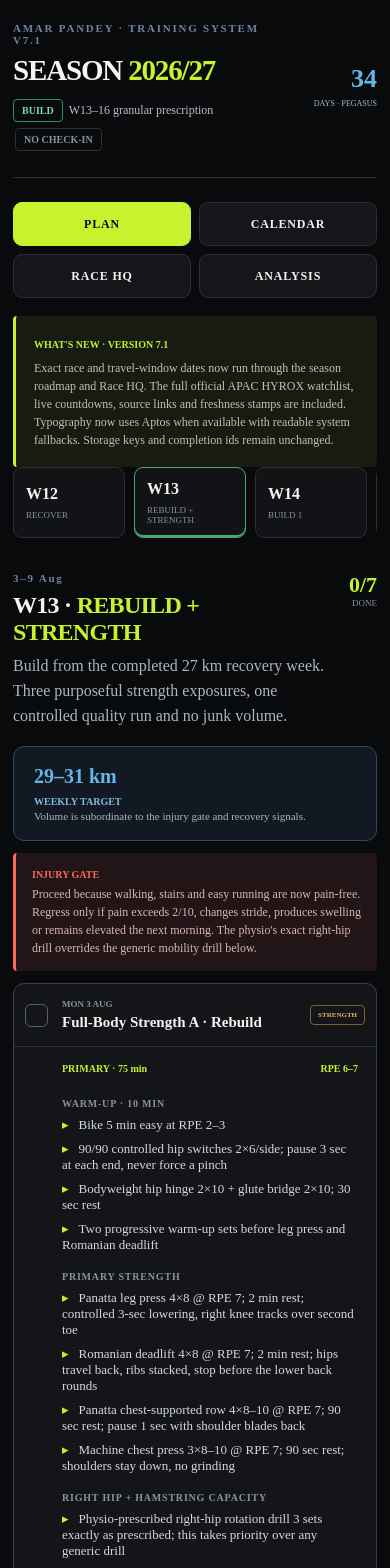
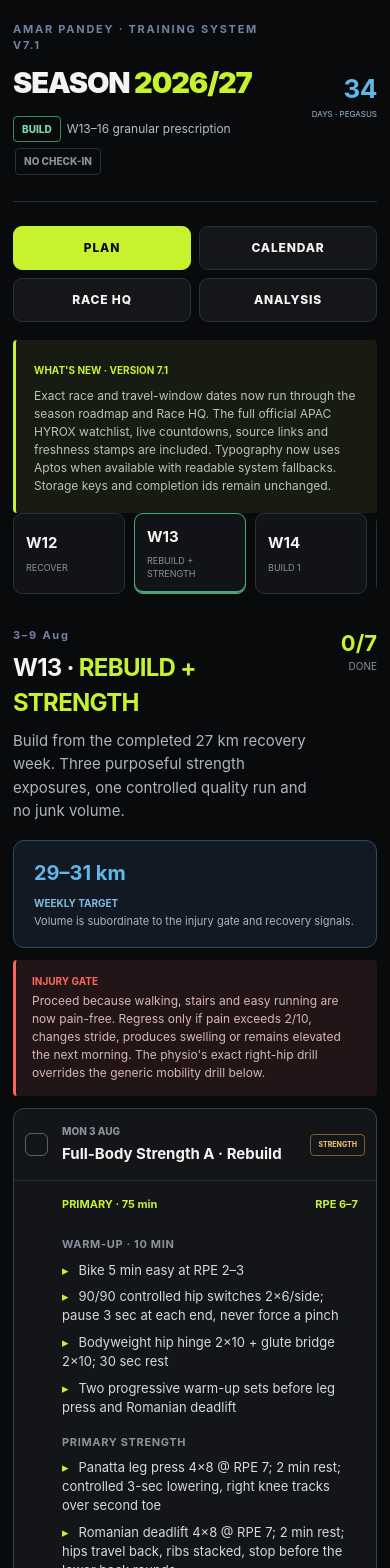
Before and after one commit to starboy1909/ap-race-training-hq-public, a React (Vite) app: page / in a window 390 px wide. Shown: the top 1568 px of the page. Built offline with nearby package versions, Linux system fonts and the light colour scheme.

Commit message:
Use Aptos-first readable typography and mobile race layout

```diff
--- a/src/styles.css
+++ b/src/styles.css
@@ -10,6 +10,8 @@
   --yellow: #ece500;
   --red: #ff665a;
   --green: #72d59a;
+  --font-body: Aptos, "Aptos Display", -apple-system, BlinkMacSystemFont, "Segoe UI", Arial, Helvetica, sans-serif;
+  --font-label: Aptos, "Aptos Display", -apple-system, BlinkMacSystemFont, "Segoe UI", Arial, Helvetica, sans-serif;
 }
 
 * { box-sizing: border-box; }
@@ -18,7 +20,10 @@ body {
   margin: 0;
   background: var(--bg);
   color: var(--text);
-  font-family: var(--font-geist-sans), Arial, sans-serif;
+  font-family: var(--font-body);
+  font-size: 15px;
+  line-height: 1.45;
+  text-rendering: optimizeLegibility;
 }
 button, input { font: inherit; }
 button { color: inherit; }
@@ -39,7 +44,7 @@ button { color: inherit; }
 .eyebrow, .section-kicker {
   margin: 0 0 8px;
   color: #7182a2;
-  font-family: var(--font-geist-mono), monospace;
+  font-family: var(--font-label);
   font-size: 11px;
   font-weight: 700;
   letter-spacing: .16em;
@@ -57,7 +62,7 @@ button { color: inherit; }
   border-radius: 4px;
   padding: 5px 8px;
   color: #78dbad;
-  font-family: var(--font-geist-mono), monospace;
+  font-family: var(--font-label);
   font-size: 10px;
   font-weight: 800;
 }
@@ -66,8 +71,8 @@ button { color: inherit; }
 .readiness.amber { border-color: #826e20; color: #f2c95e; }
 .readiness.red { border-color: #8b3531; color: var(--red); }
 .countdown { display: flex; min-width: 126px; flex-direction: column; align-items: flex-end; justify-content: center; }
-.countdown strong { color: var(--blue); font-family: var(--font-geist-mono), monospace; font-size: 38px; line-height: 1; }
-.countdown span { margin-top: 7px; color: #9fbfda; font-family: var(--font-geist-mono), monospace; font-size: 10px; }
+.countdown strong { color: var(--blue); font-family: var(--font-label); font-size: 38px; line-height: 1; font-variant-numeric: tabular-nums; }
+.countdown span { margin-top: 7px; color: #9fbfda; font-family: var(--font-label); font-size: 10px; }
 
 .main-tabs { display: grid; grid-template-columns: repeat(4, 1fr); gap: 8px; margin: 24px 0 18px; }
 .main-tabs button {
@@ -75,7 +80,7 @@ button { color: inherit; }
   border: 1px solid var(--line);
   border-radius: 9px;
   background: #14161a;
-  font-family: var(--font-geist-mono), monospace;
+  font-family: var(--font-label);
   font-size: 12px;
   font-weight: 800;
   letter-spacing: .07em;
@@ -95,7 +100,7 @@ button { color: inherit; }
   cursor: pointer;
   text-align: left;
 }
-.week-strip button b { display: block; font-family: var(--font-geist-mono), monospace; }
+.week-strip button b { display: block; font-family: var(--font-label); }
 .week-strip button span { display: block; margin-top: 7px; color: var(--muted); font-size: 9px; }
 .week-strip button.selected { border-color: #4aa779; box-shadow: inset 0 -2px #4aa779; }
 .week-heading, .view-heading {
@@ -107,8 +112,8 @@ button { color: inherit; }
 .week-heading h2, .view-heading h2 { margin: 0; font-size: 24px; letter-spacing: -.03em; }
 .week-heading p:not(.section-kicker), .view-heading p:not(.section-kicker), .checkin-panel > div > p:last-child { margin: 8px 0 0; color: #aeb5c0; line-height: 1.55; }
 .done-score { display: flex; flex-direction: column; align-items: flex-end; }
-.done-score b { color: var(--lime); font-family: var(--font-geist-mono), monospace; font-size: 22px; }
-.done-score span { color: var(--muted); font-family: var(--font-geist-mono), monospace; font-size: 9px; }
+.done-score b { color: var(--lime); font-family: var(--font-label); font-size: 22px; }
+.done-score span { color: var(--muted); font-family: var(--font-label); font-size: 10px; }
 .volume-card {
   display: flex;
   align-items: center;
@@ -119,7 +124,7 @@ button { color: inherit; }
   border-radius: 11px;
   background: #121922;
 }
-.volume-card > strong { color: var(--blue); font-family: var(--font-geist-mono), monospace; font-size: 20px; }
+.volume-card > strong { color: var(--blue); font-family: var(--font-label); font-size: 20px; }
 .volume-card div { display: flex; flex-direction: column; gap: 3px; }
 .volume-card b { color: #7fbbe4; font-size: 10px; }
 .volume-card span { color: #aab4c2; font-size: 11px; }
@@ -133,7 +138,7 @@ button { color: inherit; }
   font-size: 12px;
   line-height: 1.5;
 }
-.gate b { display: block; margin-bottom: 3px; color: var(--red); font-family: var(--font-geist-mono), monospace; font-size: 10px; }
+.gate b { display: block; margin-bottom: 3px; color: var(--red); font-family: var(--font-label); font-size: 10px; }
 
 .day-list { display: grid; gap: 9px; }
 .day-card { overflow: hidden; border: 1px solid var(--line); border-radius: 11px; background: var(--panel); }
@@ -161,14 +166,14 @@ button { color: inherit; }
   font-weight: 900;
 }
 .check.checked { border-color: var(--lime); background: var(--lime); }
-.day-title small { display: block; margin-bottom: 4px; color: var(--muted); font-family: var(--font-geist-mono), monospace; font-size: 9px; font-weight: 800; }
+.day-title small { display: block; margin-bottom: 4px; color: var(--muted); font-family: var(--font-label); font-size: 10px; font-weight: 800; }
 .day-title b { font-size: 15px; }
 .type-pill {
   padding: 5px 7px;
   border: 1px solid #43505c;
   border-radius: 4px;
   color: #9aabb9;
-  font-family: var(--font-geist-mono), monospace;
+  font-family: var(--font-label);
   font-size: 8px;
   font-weight: 800;
 }
@@ -178,8 +183,8 @@ button { color: inherit; }
 .type-pill.race { border-color: #87392f; color: var(--red); }
 .chevron { color: var(--muted); font-size: 18px; }
 .day-detail { padding: 0 18px 18px 61px; border-top: 1px solid var(--line); }
-.prescription { display: flex; justify-content: space-between; padding: 16px 0; color: var(--lime); font-family: var(--font-geist-mono), monospace; font-size: 10px; }
-.workout-block h3 { margin: 8px 0; color: var(--muted); font-family: var(--font-geist-mono), monospace; font-size: 10px; letter-spacing: .08em; }
+.prescription { display: flex; justify-content: space-between; padding: 16px 0; color: var(--lime); font-family: var(--font-label); font-size: 11px; }
+.workout-block h3 { margin: 8px 0; color: var(--muted); font-family: var(--font-label); font-size: 11px; letter-spacing: .06em; }
 .workout-block ul { display: grid; gap: 8px; margin: 0 0 18px; padding: 0; list-style: none; }
 .workout-block li { color: #d5d9df; font-size: 13px; }
 .workout-block li::before { content: "▸"; margin-right: 10px; color: var(--lime); }
@@ -198,7 +203,7 @@ button { color: inherit; }
 .checkin-panel input { width: 100%; margin-top: 6px; padding: 11px; border: 1px solid var(--line); border-radius: 7px; outline: none; background: #181b20; color: var(--text); }
 .checkin-panel input:focus { border-color: var(--lime); }
 .checkin-panel label.wide { grid-column: span 3; }
-.save-button { grid-column: span 2; align-self: end; min-height: 40px; border: 0; border-radius: 7px; background: var(--lime); color: #0a0b0c; font-family: var(--font-geist-mono), monospace; font-size: 10px; font-weight: 900; cursor: pointer; }
+.save-button { grid-column: span 2; align-self: end; min-height: 40px; border: 0; border-radius: 7px; background: var(--lime); color: #0a0b0c; font-family: var(--font-label); font-size: 10px; font-weight: 900; cursor: pointer; }
 .save-state { margin: 10px 0 0; color: var(--green); font-size: 11px; }
 
 .view-heading { align-items: flex-end; }
@@ -206,9 +211,9 @@ button { color: inherit; }
 .view-heading.compact { margin-top: 0; }
 .calendar-days, .calendar-grid { display: grid; grid-template-columns: repeat(7, 1fr); }
 .calendar-days { margin-bottom: 5px; }
-.calendar-days b { padding: 8px; color: var(--muted); font-family: var(--font-geist-mono), monospace; font-size: 9px; text-align: center; }
+.calendar-days b { padding: 8px; color: var(--muted); font-family: var(--font-label); font-size: 10px; text-align: center; }
 .calendar-cell { position: relative; min-height: 92px; padding: 10px; border: 1px solid #20242a; background: #111317; }
-.calendar-cell > span { color: var(--muted); font-family: var(--font-geist-mono), monospace; font-size: 10px; }
+.calendar-cell > span { color: var(--muted); font-family: var(--font-label); font-size: 10px; }
 .calendar-cell > b { display: block; margin-top: 12px; font-size: 11px; line-height: 1.35; }
 .calendar-cell > small { position: absolute; top: 9px; right: 9px; color: #565e68; font-size: 8px; }
 .calendar-cell.run { box-shadow: inset 0 -3px #3c7b9e; }
@@ -220,12 +225,12 @@ button { color: inherit; }
 .calendar-cell.mobility { box-shadow: inset 0 -3px #4b8c7d; }
 .roadmap { margin-top: 28px; padding: 22px; border: 1px solid var(--line); border-radius: 14px; background: #101216; }
 .roadmap-row { display: grid; grid-template-columns: 150px 1fr 1.4fr; gap: 18px; padding: 13px 0; border-top: 1px solid #24282f; align-items: center; }
-.roadmap-row span { color: #8291a7; font-family: var(--font-geist-mono), monospace; font-size: 10px; }
+.roadmap-row span { color: #8291a7; font-family: var(--font-label); font-size: 11px; font-variant-numeric: tabular-nums; }
 .roadmap-row b { font-size: 13px; }
 .roadmap-row p { margin: 0; color: var(--muted); font-size: 12px; }
 .travel-panel { display: grid; grid-template-columns: 1fr 1fr; gap: 12px; margin-top: 14px; }
 .travel-panel div { padding: 18px; border: 1px solid #463d65; border-radius: 11px; background: #161322; }
-.travel-panel span { display: block; color: #aa98dd; font-family: var(--font-geist-mono), monospace; font-size: 9px; }
+.travel-panel span { display: block; color: #aa98dd; font-family: var(--font-label); font-size: 10px; }
 .travel-panel b { display: block; margin-top: 8px; }
 .travel-panel p { margin: 8px 0 0; color: #aaa3be; font-size: 12px; line-height: 1.5; }
 
@@ -240,27 +245,47 @@ button { color: inherit; }
   border-radius: 11px;
   background: var(--panel);
 }
-.race-date { color: #9aabc1; font-family: var(--font-geist-mono), monospace; font-size: 10px; font-weight: 700; }
-.race-card small { color: var(--muted); font-size: 9px; text-transform: uppercase; letter-spacing: .08em; }
-.race-card h3 { margin: 3px 0 5px; font-size: 15px; }
-.race-card p { margin: 0; color: #9fa6b0; font-size: 11px; }
-.race-status { padding: 6px 7px; border: 1px solid var(--line); border-radius: 5px; color: var(--muted); font-family: var(--font-geist-mono), monospace; font-size: 8px; font-weight: 900; }
+.race-date { color: #9aabc1; font-family: var(--font-label); font-size: 11px; font-weight: 700; font-variant-numeric: tabular-nums; }
+.race-date b, .race-date span { display: block; }
+.race-date span { margin-top: 6px; color: var(--blue); font-size: 9px; }
+.race-card small { color: var(--muted); font-size: 10px; text-transform: uppercase; letter-spacing: .06em; }
+.race-card h3 { margin: 4px 0 6px; font-size: 16px; }
+.race-card p { margin: 0; color: #b0b6bf; font-size: 12px; line-height: 1.5; }
+.race-status { padding: 7px 8px; border: 1px solid var(--line); border-radius: 5px; color: var(--muted); font-family: var(--font-label); font-size: 9px; font-weight: 900; text-align: center; }
 .race-status.registered, .race-status.target { border-color: #587a20; color: var(--lime); }
 .race-status.watch { border-color: #7b662d; color: #e4bd55; }
 .race-status.booked { border-color: #55477b; color: #ad9be1; }
-.priority { color: var(--lime); font-family: var(--font-geist-mono), monospace; font-size: 10px; text-align: center; }
+.race-status.sales-soon, .race-status.date-tbc, .race-status.decide { border-color: #7b662d; color: #e4bd55; }
+.race-status.last-chance, .race-status.travel-conflict, .race-status.pro-sold-out { border-color: #87392f; color: var(--red); }
+.race-status.planned { border-color: #315b78; color: var(--blue); }
+.priority { color: var(--lime); font-family: var(--font-label); font-size: 10px; text-align: center; }
+.watch-summary { display: grid; grid-template-columns: repeat(3, 1fr); gap: 10px; margin: 0 0 22px; }
+.watch-summary div { padding: 16px; border: 1px solid #2b4a64; border-radius: 10px; background: #111820; }
+.watch-summary b, .watch-summary span { display: block; }
+.watch-summary b { color: var(--blue); font-size: 17px; }
+.watch-summary span { margin-top: 5px; color: var(--muted); font-size: 9px; font-weight: 800; letter-spacing: .06em; }
+.race-section-heading { margin: 22px 0 10px; }
+.race-section-heading h3 { margin: 0; font-size: 19px; }
+.race-section-heading p:not(.section-kicker) { margin: 6px 0 0; color: var(--muted); font-size: 12px; line-height: 1.5; }
+.watch-heading { margin-top: 30px; }
+.race-source { display: flex; flex-wrap: wrap; gap: 8px 14px; margin-top: 9px; color: #768599; font-size: 9px; font-weight: 700; }
+.race-source a { color: #7ec5ee; text-decoration: none; }
+.race-source a:hover { text-decoration: underline; }
+.freshness-note { margin-top: 16px; padding: 16px 18px; border: 1px solid #2b4a64; border-radius: 9px; background: #111820; }
+.freshness-note b { color: var(--blue); font-size: 10px; }
+.freshness-note p { margin: 6px 0 0; color: #aab4c2; font-size: 12px; line-height: 1.55; }
 .strategy-callout { margin-top: 16px; padding: 18px; border-left: 3px solid var(--lime); border-radius: 4px; background: #171b12; }
-.strategy-callout b { color: var(--lime); font-family: var(--font-geist-mono), monospace; font-size: 10px; }
+.strategy-callout b { color: var(--lime); font-family: var(--font-label); font-size: 10px; }
 .strategy-callout p { margin: 7px 0 0; color: #bcc3b3; font-size: 12px; line-height: 1.5; }
 
 .metric-grid { display: grid; grid-template-columns: repeat(4, 1fr); gap: 10px; }
 .metric-grid div { padding: 20px; border: 1px solid var(--line); border-radius: 11px; background: var(--panel); }
-.metric-grid span, .metric-grid small { display: block; color: var(--muted); font-family: var(--font-geist-mono), monospace; font-size: 9px; }
-.metric-grid b { display: block; margin: 8px 0; color: var(--blue); font-family: var(--font-geist-mono), monospace; font-size: 24px; }
+.metric-grid span, .metric-grid small { display: block; color: var(--muted); font-family: var(--font-label); font-size: 10px; }
+.metric-grid b { display: block; margin: 8px 0; color: var(--blue); font-family: var(--font-label); font-size: 24px; }
 .analysis-grid { display: grid; grid-template-columns: 1.45fr 1fr; gap: 14px; margin-top: 14px; }
 .split-table, .diagnostic { border: 1px solid var(--line); border-radius: 12px; background: var(--panel); overflow: hidden; }
 .table-head, .table-row { display: grid; grid-template-columns: 1.5fr .65fr .45fr 1.2fr; gap: 10px; padding: 11px 14px; }
-.table-head { background: #1c2026; color: var(--muted); font-family: var(--font-geist-mono), monospace; font-size: 9px; }
+.table-head { background: #1c2026; color: var(--muted); font-family: var(--font-label); font-size: 10px; }
 .table-row { border-top: 1px solid #24282f; font-size: 11px; }
 .table-row span:last-child { color: var(--muted); }
 .diagnostic { padding: 20px; }
@@ -272,12 +297,12 @@ button { color: inherit; }
 .diagnostic li span { margin-top: 4px; color: #9fa6b0; font-size: 11px; line-height: 1.5; }
 .target-ladder { display: grid; grid-template-columns: repeat(4, 1fr); gap: 10px; margin-top: 14px; }
 .target-ladder div { padding: 16px; border: 1px solid #37414c; border-radius: 10px; background: #11161b; }
-.target-ladder span { color: #7893aa; font-family: var(--font-geist-mono), monospace; font-size: 8px; }
+.target-ladder span { color: #7893aa; font-family: var(--font-label); font-size: 9px; }
 .target-ladder b { display: block; margin-top: 7px; color: var(--lime); }
 .target-ladder p { margin: 4px 0 0; color: var(--muted); font-size: 10px; }
 .elite-principles { display: grid; grid-template-columns: 1fr 1fr; gap: 10px; margin-top: 14px; }
 .elite-principles div { padding: 18px; border: 1px solid var(--line); border-radius: 10px; background: #18191b; }
-.elite-principles small { display: block; margin-bottom: 7px; color: var(--yellow); font-family: var(--font-geist-mono), monospace; font-size: 9px; }
+.elite-principles small { display: block; margin-bottom: 7px; color: var(--yellow); font-family: var(--font-label); font-size: 10px; }
 .elite-principles b { font-size: 12px; line-height: 1.5; }
 .elite-principles > p { grid-column: 1 / -1; margin: 0; color: var(--muted); font-size: 10px; }
 
@@ -300,8 +325,11 @@ button { color: inherit; }
   .calendar-cell { min-height: 78px; }
   .roadmap-row { grid-template-columns: 1fr; gap: 5px; }
   .travel-panel, .analysis-grid, .elite-principles { grid-template-columns: 1fr; }
-  .race-card { grid-template-columns: 92px 1fr auto; gap: 10px; }
+  .race-card { grid-template-columns: 88px minmax(0, 1fr); align-items: start; gap: 10px; }
+  .race-card > div:nth-child(2) { grid-column: 2; grid-row: 1 / span 2; min-width: 0; }
+  .race-card .race-status { grid-column: 1; justify-self: start; }
   .race-card .priority { display: none; }
+  .watch-summary { grid-template-columns: 1fr; }
   .metric-grid, .target-ladder { grid-template-columns: 1fr 1fr; }
   .table-head, .table-row { grid-template-columns: 1.2fr .55fr .35fr; }
   .table-head > :last-child, .table-row > :last-child { display: none; }
```
